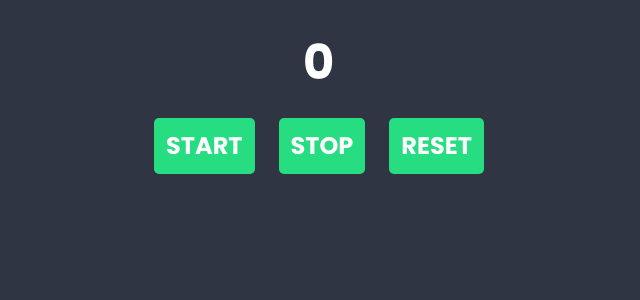
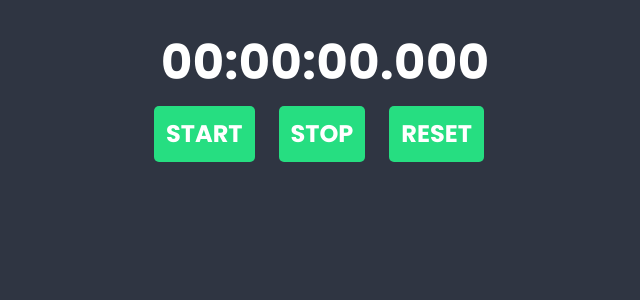
Before and after one commit to evacu8/react-timer-app, a React (Create React App) app: page / in a window 1280 px wide. Shown: the top 300 px of the page, without its empty margins (321-961 px from the left). Built offline with nearby package versions, Linux system fonts and the light colour scheme.

Commit message:
Add time conversion from ms to h:m:s.ms

```diff
--- a/src/components/Display/Display.js
+++ b/src/components/Display/Display.js
@@ -2,9 +2,14 @@ import styles from './Display.module.scss';
 
 const Display = props => {
 
+  let milliseconds = String(props.time).slice(-3).padStart(3, "0");
+  let seconds = String(Math.floor(props.time / 1000)).padStart(2, "0");
+  let minutes = String(Math.floor(seconds / 60)).padStart(2, "0");
+  let hours = String(Math.floor(minutes / 60)).padStart(2, "0");
+
   return (
     <div className={styles.display}>
-      <div>{props.time}</div>
+      <div>{hours}:{minutes}:{seconds}.{milliseconds}</div>
     </div>
   );
 };
--- a/src/components/Display/Display.module.scss
+++ b/src/components/Display/Display.module.scss
@@ -5,10 +5,11 @@
   text-align: center;
   line-height: 1.3;
   padding: $base-size;
-  margin: 0 $base-size $base-size $base-size;
   font-weight: 700;
   transition: $transition;
   display: flex;
-  justify-content: center;
   font-size: $base-size * 4;
+  div {
+    margin-left: 30px;
+  }
 }
--- a/src/components/Timer/Timer.js
+++ b/src/components/Timer/Timer.js
@@ -36,7 +36,7 @@ const Timer = () => {
 
   return (
     <div className={styles.timer}>
-      <div className={styles.row}>
+      <div className={styles.row + styles.display_}>
         <Display time = {time}/>
       </div>
       <div className={styles.row}>
--- a/src/components/Timer/Timer.module.scss
+++ b/src/components/Timer/Timer.module.scss
@@ -2,9 +2,9 @@
 
 .timer {
 display: flex;
-justify-content: center;
 flex-wrap: wrap;
 flex-direction: column;
+width: 400px;
 }
 
 .row {
@@ -20,3 +20,7 @@ Button {
   justify-content: center;
   font-size: $base-size * 2;
 }
+
+.display_ {
+  justify-content: left;
+}
```
